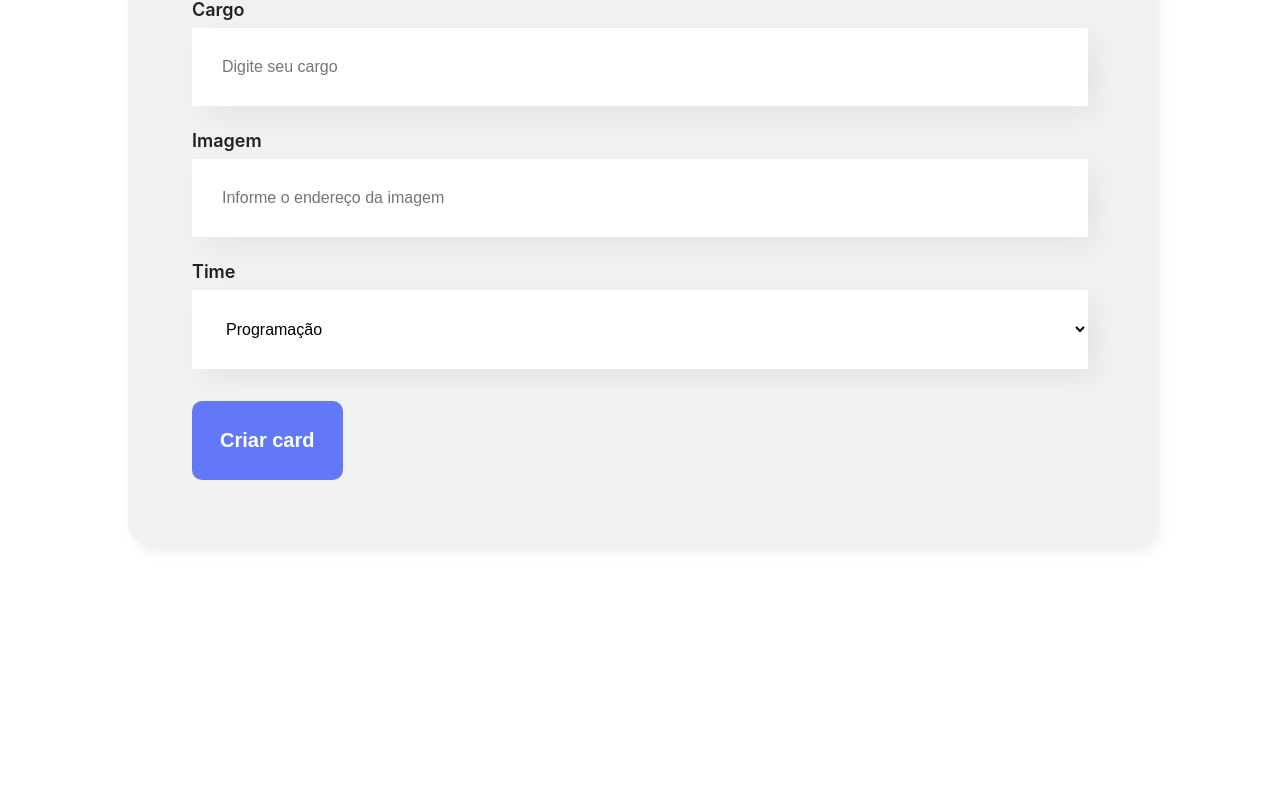
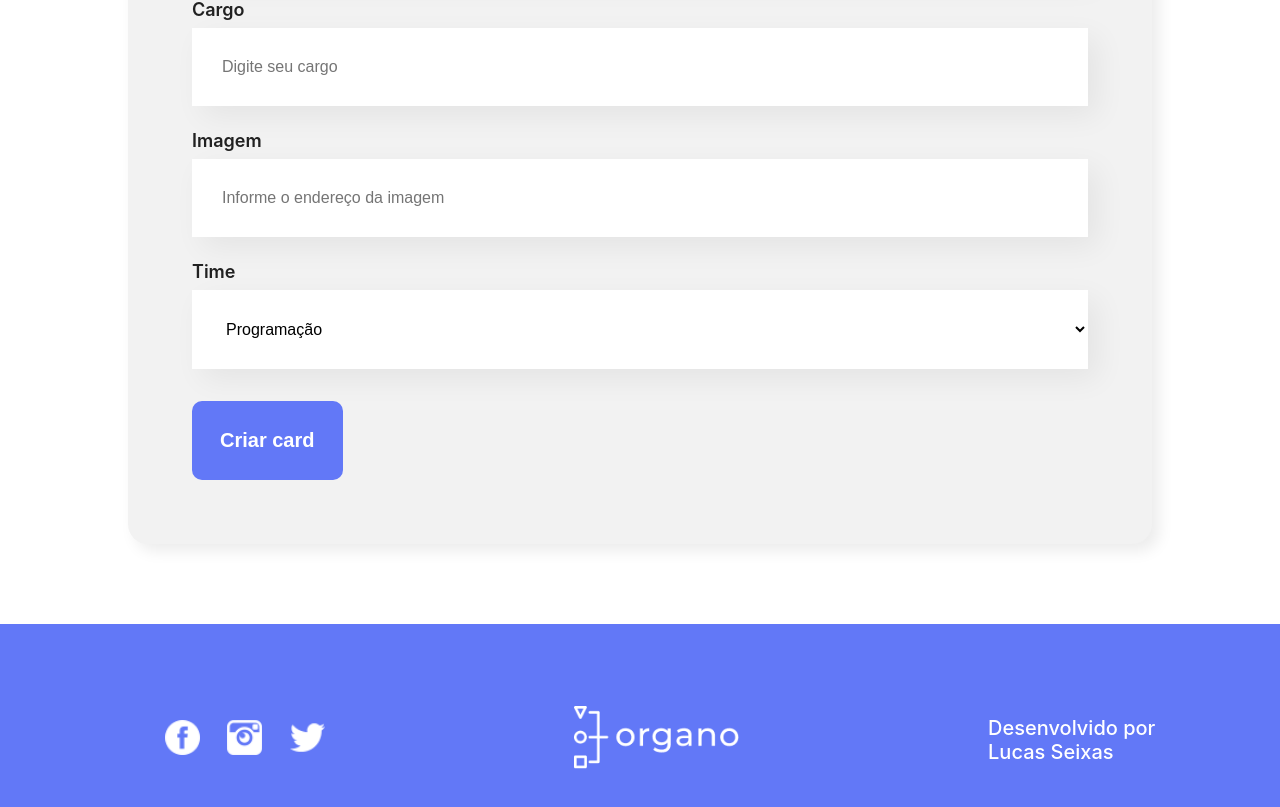
Before and after one commit to Seixaslima/Organo, a React (Create React App) app: page / in a window 1280 px wide. Shown: the part 766-1573 px from the top of the page. Before the commit the page ends 1390 px from the top, so only its background shows below. Built offline with nearby package versions, Linux system fonts and the light colour scheme; the HTML template or start-up script is replaced by a standard one.

Commit message:
atividades unidade 4 finalizados

```diff
--- a/src/App.js
+++ b/src/App.js
@@ -1,6 +1,8 @@
 import { useState } from 'react';
 import Banner from './componentes/Banner';
 import Formulario from './componentes/Formulario';
+import Time from './componentes/Time';
+import Rodape from './componentes/Rodape';
 
 function App() {
   const [colaboradores, setColaboradores] = useState([]);
@@ -8,14 +10,41 @@
     console.log(colaborador);
     setColaboradores([...colaboradores, colaborador]);
   };
+
+  const times = [
+    { nome: 'Programação', corPrimaria: '#57C278', corSecundaria: '#d9f7e9' },
+    { nome: 'Front-End', corPrimaria: '#82CFFA', corSecundaria: '#E8F8FF' },
+    { nome: 'Data Science', corPrimaria: '#A6D157', corSecundaria: '#F0F8E2' },
+    { nome: 'Devops', corPrimaria: '#E06B69', corSecundaria: '#FDE7E8' },
+    { nome: 'UX e Design', corPrimaria: '#DB6EBF', corSecundaria: '#FAE9F5' },
+    { nome: 'Mobile', corPrimaria: '#FFBA05', corSecundaria: '#FFF5D9' },
+    {
+      nome: 'Inovação e Gestão',
+      corPrimaria: '#FF8A29',
+      corSecundaria: '#FFEEDF'
+    }
+  ];
   return (
     <div>
       <Banner />
       <Formulario
+        times={times.map(time => time.nome)}
         aoNovoColaboradorCadastrado={colaborador =>
           cadastrarNovoColaborador(colaborador)
         }
       />
+      {times.map(time => (
+        <Time
+          key={time.nome}
+          nome={time.nome}
+          corPrimaria={time.corPrimaria}
+          corSecundaria={time.corSecundaria}
+          colaboradores={colaboradores.filter(
+            colaborador => colaborador.time === time.nome
+          )}
+        />
+      ))}
+      <Rodape />
     </div>
   );
 }
--- /dev/null
+++ b/src/componentes/Colaborador/Colaborador.css
@@ -0,0 +1,37 @@
+.colaborador {
+  width: 280px;
+}
+
+.colaborador .cabecalho {
+  background-color: #f0f0f0;
+  border-radius: 10px 10px 0px 0px;
+}
+.colaborador img {
+  width: 100px;
+  border-radius: 50%;
+  position: relative;
+  bottom: -50px;
+}
+
+.colaborador .rodape {
+  background: #ffffff;
+  box-shadow: 5px 5px 15px rgba(0, 0, 0, 0.08);
+  border-radius: 0px 0px 10px 10px;
+  padding-top: 90px;
+  padding-bottom: 40px;
+}
+
+.colaborador .rodape h4 {
+  color: #6278f7;
+  font-size: 18px;
+  line-height: 22px;
+  font-weight: bold;
+  margin-bottom: 8px;
+}
+
+.colaborador .rodape h5 {
+  font-size: 18px;
+  line-height: 22px;
+  color: #212121;
+  padding: 0 16px;
+}
--- /dev/null
+++ b/src/componentes/Colaborador/index.js
@@ -0,0 +1,18 @@
+import './Colaborador.css';
+
+const Colaborador = ({ nome, imagem, cargo }) => {
+  console.log(nome, imagem, cargo);
+  return (
+    <div className="colaborador">
+      <div className="cabecalho">
+        <img src={imagem} alt={nome} />
+      </div>
+      <div className="rodape">
+        <h4>{nome}</h4>
+        <h5>{cargo} </h5>
+      </div>
+    </div>
+  );
+};
+
+export default Colaborador;
--- a/src/componentes/Formulario/index.js
+++ b/src/componentes/Formulario/index.js
@@ -5,24 +5,18 @@
 import { useState } from 'react';
 
 const Formulario = props => {
-  const times = [
-    'Programação',
-    'Front-End',
-    'Data Science',
-    'Devops',
-    'UX e Design',
-    'Mobile',
-    ' Inovação e Gestão'
-  ];
-
   const [nome, setNome] = useState('');
   const [cargo, setCargo] = useState('');
   const [imagem, setImagem] = useState('');
-  const [time, setTime] = useState(times[0]);
+  const [time, setTime] = useState(props.times[0]);
 
   const aoEnviar = evento => {
     evento.preventDefault();
-    props.aoNovoColaboradorCadastrado([nome, cargo, imagem, time]);
+    props.aoNovoColaboradorCadastrado({ nome, cargo, imagem, time });
+    setNome('');
+    setCargo('');
+    setImagem('');
+    setTime(props.times[0]);
   };
 
   return (
@@ -51,7 +45,7 @@
         <ListaSuspensa
           obrigatorio={true}
           label="Time"
-          itens={times}
+          itens={props.times}
           valor={time}
           aoAlterado={valor => setTime(valor)}
         />
--- /dev/null
+++ b/src/componentes/Rodape/Rodape.css
@@ -0,0 +1,28 @@
+.rodape {
+  background-color: #6278f7;
+  display: flex;
+  align-items: center;
+  justify-content: space-around;
+  padding: 80px 0;
+}
+
+.rodape ul {
+  display: flex;
+  justify-content: space-between;
+  width: 160px;
+  list-style: none;
+}
+.rodape ul li img {
+  width: 35px;
+}
+
+.rodape .logo img {
+  height: 63px;
+}
+
+.rodape .creditos p {
+  color: #fff;
+  font-size: 20px;
+  font-weight: 500;
+  margin: 0;
+}
--- /dev/null
+++ b/src/componentes/Rodape/index.js
@@ -0,0 +1,30 @@
+import './Rodape.css';
+
+const Rodape = () => {
+  return (
+    <footer className="rodape">
+      {/* <img src="./imagens/fundo.png"/> */}
+      <ul>
+        <li>
+          <a href="http://facebook.com/lucas.seixaslima" target="_blanck">
+            <img src="./imagens/fb.png" alt="facebook" />
+          </a>
+        </li>
+        <li>
+          <img src="./imagens/ig.png" alt="instagram" />
+        </li>
+        <li>
+          <img src="./imagens/tw.png" alt="twitter" />
+        </li>
+      </ul>
+      <div className="logo">
+        <img src="./imagens/logo.png" alt="logo" />
+      </div>
+      <div className="creditos">
+        <p>Desenvolvido por</p> <p> Lucas Seixas</p>
+      </div>
+    </footer>
+  );
+};
+
+export default Rodape;
--- /dev/null
+++ b/src/componentes/Time/Time.css
@@ -0,0 +1,12 @@
+.time {
+  text-align: center;
+  padding: 34px;
+  background: #d9f7e9;
+}
+
+.time h3 {
+  font-size: 32px;
+  padding-bottom: 8px;
+  border-bottom: 4px solid #57c278;
+  display: inline-block;
+}
--- /dev/null
+++ b/src/componentes/Time/index.js
@@ -0,0 +1,26 @@
+import Colaborador from '../Colaborador';
+import './Time.css';
+
+const Time = props => {
+  return (
+    props.colaboradores.length > 0 && (
+      <section
+        className="time"
+        style={{ backgroundColor: props.corSecundaria }}
+      >
+        <h3 style={{ borderColor: props.corPrimaria }}>{props.nome} </h3>
+        <div className="colaboradores">
+          {props.colaboradores.map(colaborador => (
+            <Colaborador
+              nome={colaborador.nome}
+              cargo={colaborador.cargo}
+              imagem={colaborador.imagem}
+            />
+          ))}
+        </div>
+      </section>
+    )
+  );
+};
+
+export default Time;
```
